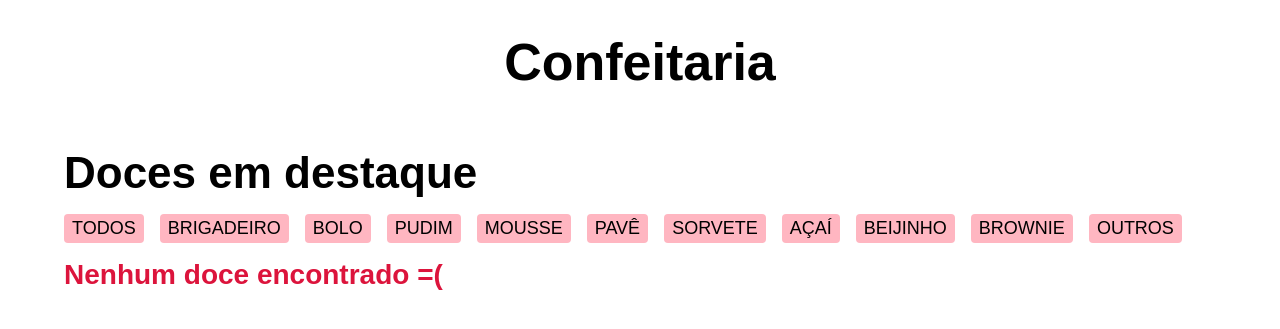
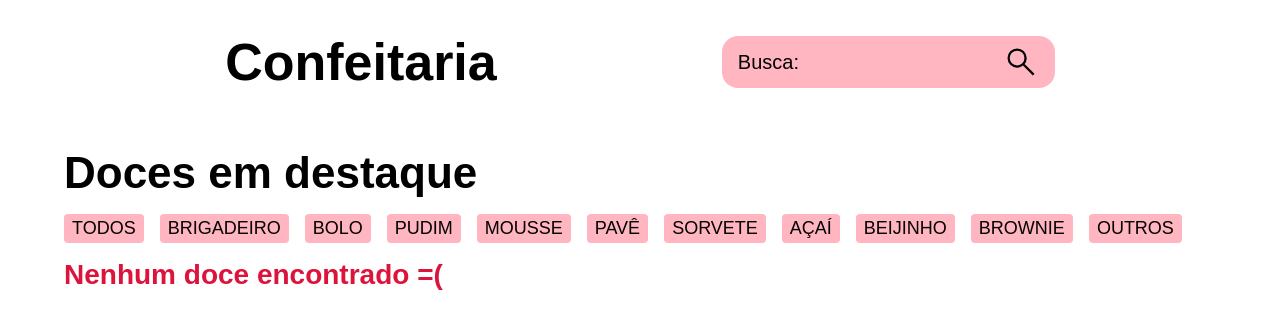
Before and after one commit to BrenoMorim/confeitaria, a Django app: page / in a window 1280 px wide. Shown: the top 329 px of the page. Run offline with Django 4.2, Linux system fonts and the light colour scheme; data that the repository does not hold is empty; some web fonts are replaced.

Commit message:
Refatorando html com partials e herança

```diff
--- a/confeitaria/views.py
+++ b/confeitaria/views.py
@@ -1,7 +1,5 @@
 from django.shortcuts import render
 from confeitaria.models import Doce, CATEGORIAS
-
-# Create your views here.
 
 def index(request):
 
--- a/setup/static/styles/doces.css
+++ b/setup/static/styles/doces.css
@@ -1,7 +1,9 @@
 .cabecalho {
     display: flex;
-    justify-content: center;
+    justify-content: space-evenly;
     align-items: center;
+    gap: 2rem;
+    flex-wrap: wrap;
     padding: 2rem 2rem;
 }
 
@@ -9,6 +11,29 @@
     text-align: left;
     font-size: 3.25rem;
     font-weight: 700;
+}
+
+.cabecalho__busca {
+    background-color: lightpink;
+    border-radius: 1rem;
+    padding: .5rem 1rem;
+    display: flex;
+    align-items: center;
+}
+
+.cabecalho__input {
+    font-size: 1.25rem;
+}
+
+.cabecalho__botao {
+    cursor: pointer;
+    width: 36px;
+    height: 36px;
+}
+
+.cabecalho__input::placeholder {
+    font-weight: 300;
+    font-size: 1.25rem;
 }
 
 .container {
--- /dev/null
+++ b/templates/base.html
@@ -0,0 +1,18 @@
+{% load static %}
+<!DOCTYPE html>
+<html lang="pt-br">
+<head>
+    <meta charset="UTF-8">
+    <meta http-equiv="X-UA-Compatible" content="IE=edge">
+    <meta name="viewport" content="width=device-width, initial-scale=1.0">
+    <link rel="stylesheet" href="{% static '/styles/style.css' %}">
+    <title>Confeitaria</title>
+</head>
+<body>
+    {% include 'partials/_header.html' %}
+    <main class="container">
+        {% block content %}
+        {% endblock %}
+    </main>
+</body>
+</html>
--- a/templates/confeitaria/index.html
+++ b/templates/confeitaria/index.html
@@ -1,18 +1,4 @@
-{% load static %}
-<!DOCTYPE html>
-<html lang="pt-br">
-<head>
-    <meta charset="UTF-8">
-    <meta http-equiv="X-UA-Compatible" content="IE=edge">
-    <meta name="viewport" content="width=device-width, initial-scale=1.0">
-    <link rel="stylesheet" href="{% static '/styles/style.css' %}">
-    <title>Confeitaria</title>
-</head>
-<body>
-    <header class="cabecalho">
-        <h1 class="cabecalho__titulo">Confeitaria</h1>
-    </header>
-    <main class="container">
+{% extends 'base.html' %}{% load static %} {% block content %}
     <section class="doces">
         <h2 class="doces__titulo">Doces em destaque</h2>
         <div class="doces__categorias">
@@ -37,7 +23,4 @@
             {% endif %}
         </ul>
     </section>
-    </main>
-    <footer></footer>
-</body>
-</html>
+{% endblock %}
--- /dev/null
+++ b/templates/partials/_header.html
@@ -0,0 +1,9 @@
+{% load static %}
+<header class="cabecalho">
+    <h1 class="cabecalho__titulo">Confeitaria</h1>
+    <form action="" method="post" class="cabecalho__busca">
+        {% csrf_token %}
+        <input type="text" class="cabecalho__input" placeholder="Busca: ">
+        <button class="cabecalho__botao" type="submit"><img src="{% static '/assets/search.svg' %}" alt="Buscar"></button>
+    </form>
+</header>
```
Also changed, not shown: setup/static/assets/search.svg (added). Lines whose indentation alone changed are shown as unchanged.
